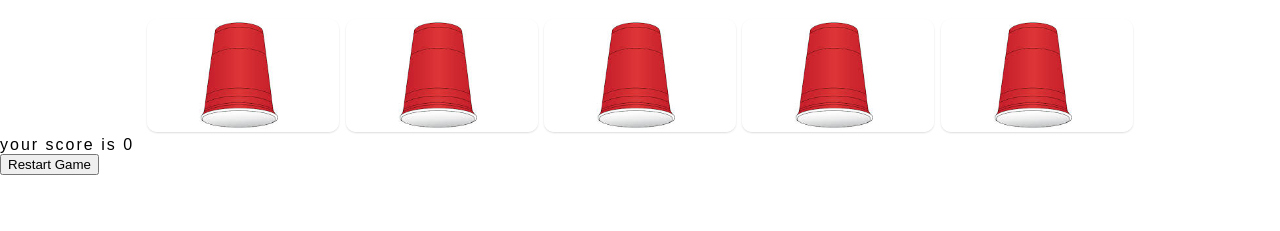
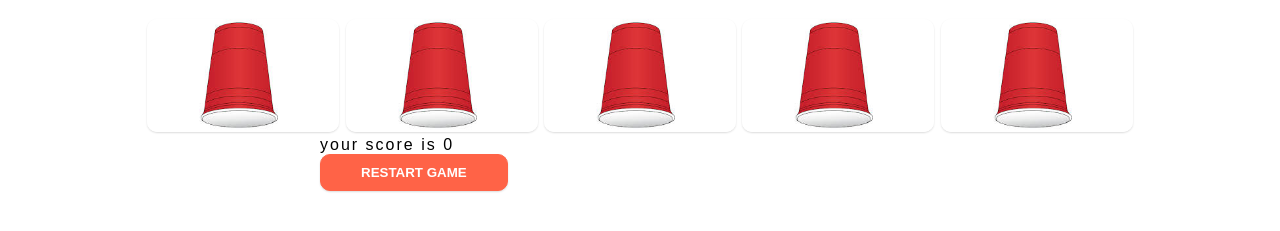
Before and after one commit to balqeesAldabaybah/guess-marble, a plain HTML site: page index.html in a window 1280 px wide. Shown: the part 135-366 px from the top of the page. Drawn offline with Linux system fonts and the light colour scheme.

Commit message:
Update style.css

```diff
--- a/css/style.css
+++ b/css/style.css
@@ -63,3 +63,20 @@ body{
     color: tomato;
     text-align: center;
 }
+
+#game-btn{
+    background-color: tomato;
+    border-radius: 10px;
+    color: white;
+    border: 0.5px solid tomato;
+    box-shadow: 0px 1px 2px gainsboro;
+    cursor: pointer;
+    padding : 10px 40px;
+    font-weight: bold;
+    text-transform: uppercase;
+}
+
+#score-block{
+    width:50%;
+    margin: auto;
+}
```
